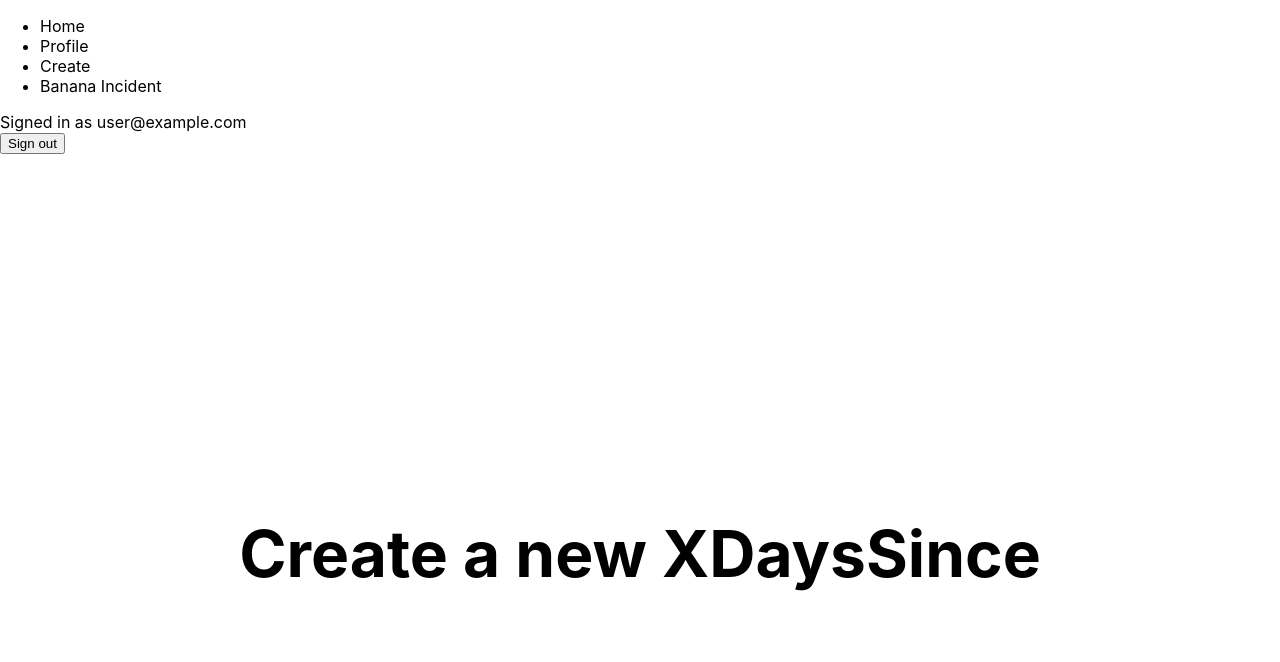
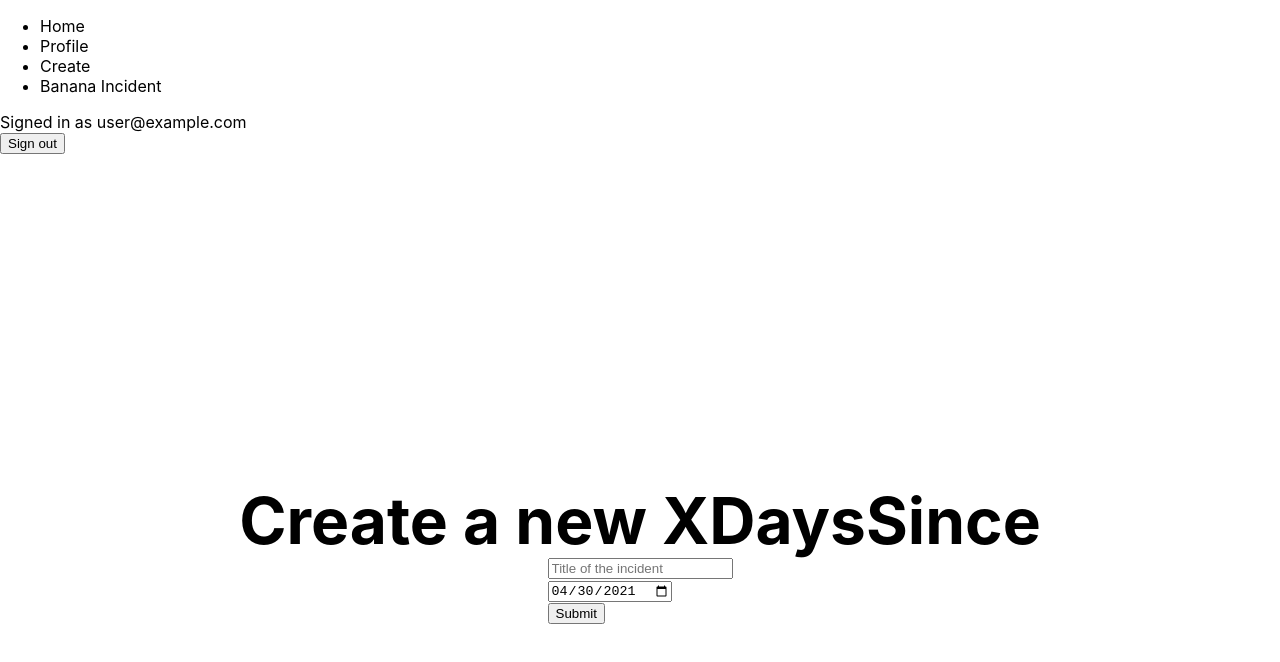
Before and after one commit to hswolff/xdayssince, a Next.js app: page /create in a window 1280 px wide. Shown: the top 662 px of the page. Built offline with nearby package versions, Linux system fonts and the light colour scheme; no server answers; sample sign-in values are in the browser's storage.

Commit message:
Add formik and create the Create Incident Form

```diff
--- a/package.json
+++ b/package.json
@@ -8,6 +8,7 @@
     "start": "next start"
   },
   "dependencies": {
+    "formik": "^2.2.9",
     "mongodb": "^3.6.9",
     "next": "10.2.0",
     "next-auth": "^3.23.1",
--- a/pages/create.tsx
+++ b/pages/create.tsx
@@ -2,6 +2,19 @@ import Head from 'next/head';
 import { useRouter } from 'next/router';
 import { useSession } from 'next-auth/client';
 import styles from '../styles/Home.module.css';
+import { Formik, Form, Field, ErrorMessage } from 'formik';
+
+function getTodaysDate() {
+  const date = new Date();
+
+  let month = (date.getMonth() + 1).toString();
+  month = month.length === 1 ? `0${month}` : month;
+
+  let day = date.getDate().toString();
+  day = day.length === 1 ? `0${day}` : day;
+
+  return `${date.getFullYear()}-${month}-${day}`;
+}
 
 export default function CreatePage() {
   const router = useRouter();
@@ -20,6 +33,45 @@ export default function CreatePage() {
 
       <main className={styles.main}>
         <h1 className={styles.title}>Create a new XDaysSince</h1>
+        <Formik
+          initialValues={{ title: '', lastOccurred: getTodaysDate() }}
+          validate={(values) => {
+            const errors: { [key: string]: string } = {};
+            if (!values.title) {
+              errors.title = 'Required';
+            }
+            if (!values.lastOccurred) {
+              errors.lastOccurred = 'Required';
+            }
+            return errors;
+          }}
+          onSubmit={(values, { setSubmitting }) => {
+            setTimeout(() => {
+              alert(JSON.stringify(values, null, 2));
+              setSubmitting(false);
+            }, 400);
+          }}
+        >
+          {({ isSubmitting }) => (
+            <Form>
+              <div>
+                <Field
+                  type="input"
+                  name="title"
+                  placeholder="Title of the incident"
+                />
+                <ErrorMessage name="title" component="div" />
+              </div>
+              <div>
+                <Field type="date" name="lastOccurred" />
+                <ErrorMessage name="lastOccurred" component="div" />
+              </div>
+              <button type="submit" disabled={isSubmitting}>
+                Submit
+              </button>
+            </Form>
+          )}
+        </Formik>
       </main>
     </div>
   );
```
Also changed, not shown: 1 other file (tests, documents, lock files or other folders).
